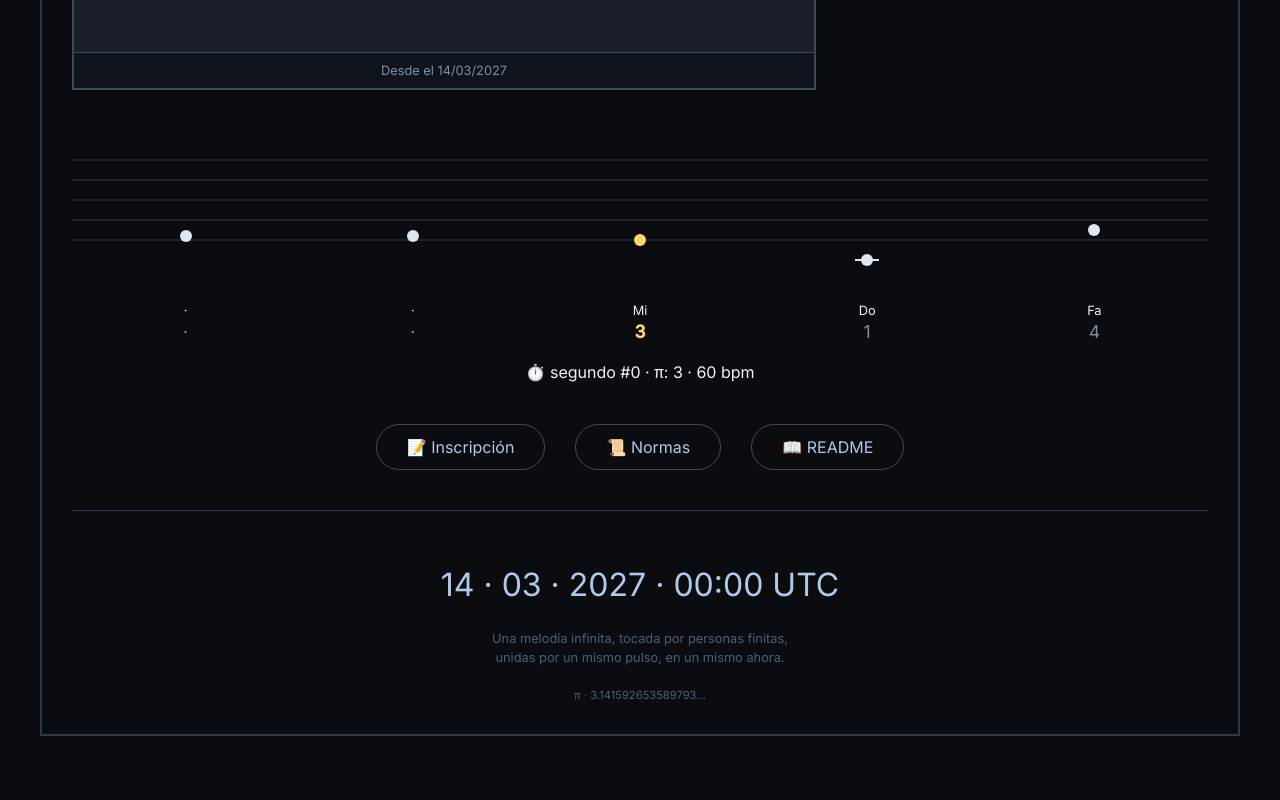
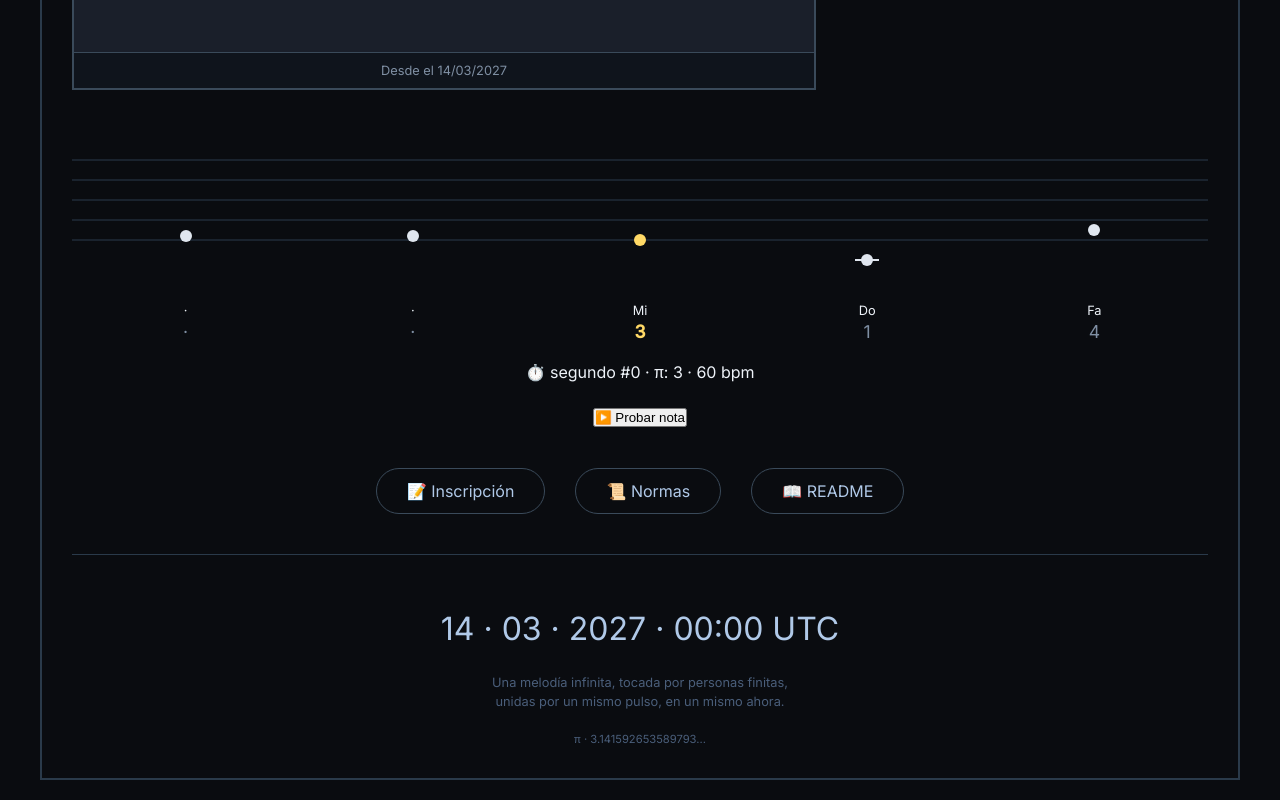
Before and after one commit to DiyoDuende/la-melodia-de-pi, a plain HTML site: page index.html in a window 1280 px wide. Shown: the part 743-1543 px from the top of the page. Before the commit the page ends 1499 px from the top, so only its background shows below. Drawn offline with Linux system fonts and the light colour scheme; files whose address does not match are found by name.

Commit message:
Update index.html

```diff
--- a/index.html
+++ b/index.html
@@ -113,6 +113,12 @@
       <span id="tiempoActual">⏱️ segundo #0 · π: 3 · 60 bpm</span>
     </div>
 
+    <div style="text-align:center; margin-top:20px;">
+  <button onclick="reproducirModoPrueba()">
+    ▶️ Probar nota
+  </button>
+</div>
+
   </div>
 
   <!-- MENÚ -->
```
